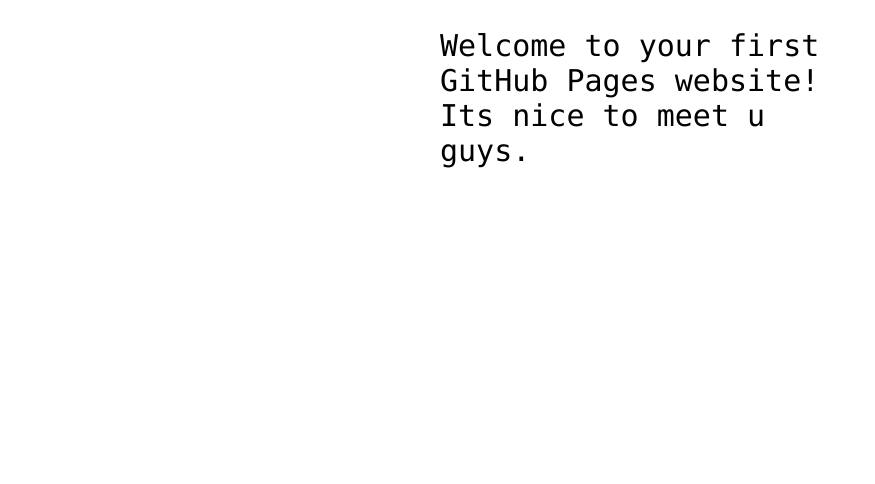
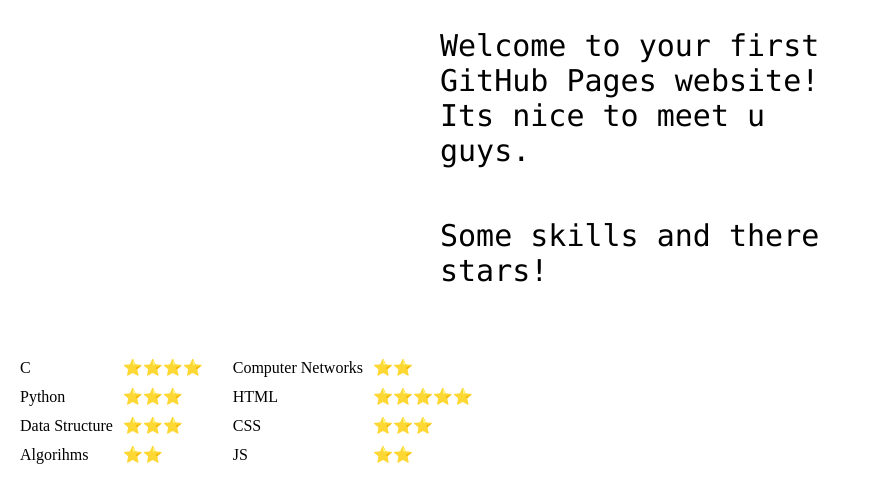
Before and after one commit to sakshimaslekr/hello-world, a plain HTML site: page index.html in a window 1280 px wide. Shown: the part 360-844 px from the top of the page, without its empty margins (0-875 px from the left). Before the commit the page ends 800 px from the top, so only its background shows below. Drawn offline with Linux system fonts and the light colour scheme.

Commit message:
Update index.html

```diff
--- a/index.html
+++ b/index.html
@@ -15,5 +15,51 @@
 <p>Welcome to your first GitHub Pages website!
   Its nice to meet u guys.</p>
 
+  <p>Some skills and there stars!</p>
+  <table cellspacing="10">
+  <tr>
+    <td>
+      <table cellspacing="10">
+        <tr>
+          <td>C</td>
+          <td>⭐⭐⭐⭐</td>
+        </tr>
+        <tr>
+          <td>Python</td>
+          <td>⭐⭐⭐</td>
+        </tr>
+        <tr>
+          <td>Data Structure</td>
+          <td>⭐⭐⭐</td>
+        </tr>
+        <tr>
+          <td>Algorihms</td>
+          <td>⭐⭐</td>
+        </tr>
+        </table>
+    </td>
+    <td>
+      <table cellspacing="10">
+      <tr>
+        <td>Computer Networks</td>
+        <td>⭐⭐</td>
+      </tr>
+      <tr>
+        <td>HTML</td>
+        <td>⭐⭐⭐⭐⭐</td>
+      </tr>
+      <tr>
+        <td>CSS</td>
+        <td>⭐⭐⭐</td>
+      </tr>
+      <tr>
+        <td>JS</td>
+        <td>⭐⭐</td>
+      </tr>
+    </table>
+    </td>
+  </tr>
+</table>
+
 </body>
 </html>
```
